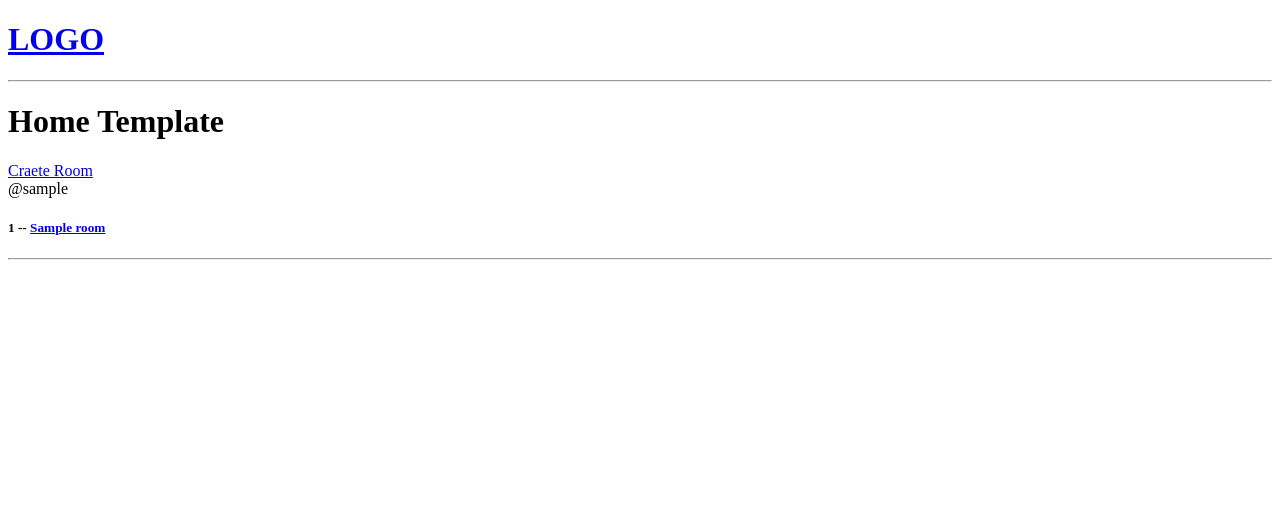
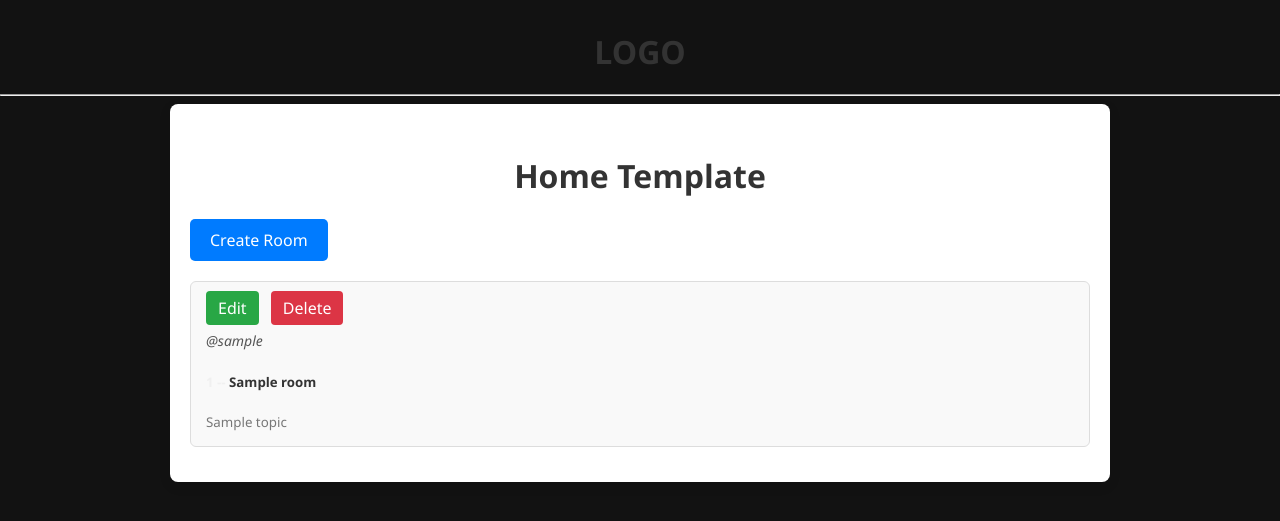
Before and after one commit to Sumit-Prasad01/StudyBud, a Django app: page / in a window 1280 px wide. Shown: the top 521 px of the page. Run offline with Django 5.2, Linux system fonts and the light colour scheme; tables that the repository leaves empty hold one stand-in row (values such as "Sample post").

Commit message:
Implement CRUD functionality for Room model; update views, templates, and routing

```diff
--- a/studybud/base/models.py
+++ b/studybud/base/models.py
@@ -23,6 +23,9 @@ class Room(models.Model):
     def __str__(self):
         return self.name
 
+    class Meta:
+        ordering = ['-updated', '-created']
+
 
 class Message(models.Model):
     user = models.ForeignKey(User, on_delete = models.CASCADE)
--- a/studybud/base/templates/base/home.html
+++ b/studybud/base/templates/base/home.html
@@ -2,16 +2,128 @@
 
 {% block content %}
 
-<h1>Home Template</h1>
-<div>
-    <a href="{% url 'create-room' %}">Craete Room</a>
+<style>
+    body {
+        font-family: 'Segoe UI', Tahoma, Geneva, Verdana, sans-serif;
+        background-color: #f4f4f4;
+        margin: 0;
+        padding: 0;
+    }
+    body {
+        background-color: #121212; /* Dark background */
+        color: #f0f0f0;             /* Light text for readability */
+        margin: 0;
+        font-family: 'Segoe UI', Tahoma, Geneva, Verdana, sans-serif;
+      }
+
+      a {
+        color: #00bfff;
+        text-decoration: none;
+      }
+
+      a:hover {
+        text-decoration: underline;
+      }
+
+    h1 {
+        text-align: center;
+        margin-top: 30px;
+        color: #333;
+    }
+
+    .container {
+        max-width: 900px;
+        margin: auto;
+        padding: 20px;
+        background-color: #fff;
+        border-radius: 8px;
+        box-shadow: 0 4px 12px rgba(0,0,0,0.1);
+    }
+
+    .create-link {
+        display: inline-block;
+        margin-bottom: 20px;
+        padding: 10px 20px;
+        background-color: #007bff;
+        color: white;
+        text-decoration: none;
+        border-radius: 5px;
+        transition: background-color 0.3s ease;
+    }
+
+    .create-link:hover {
+        background-color: #0056b3;
+    }
+
+    .room {
+        padding: 15px;
+        border: 1px solid #ddd;
+        border-radius: 6px;
+        margin-bottom: 15px;
+        background-color: #f9f9f9;
+    }
+
+    .room h5 a {
+        color: #333;
+        text-decoration: none;
+        font-weight: 600;
+    }
+
+    .room small {
+        display: block;
+        color: #777;
+        margin-top: 5px;
+    }
+
+    .room span {
+        color: #555;
+        font-size: 14px;
+        font-style: italic;
+    }
+
+    .room-buttons {
+        margin-bottom: 10px;
+    }
+
+    .room-buttons a {
+        padding: 6px 12px;
+        margin-right: 8px;
+        text-decoration: none;
+        border: none;
+        border-radius: 4px;
+        color: white;
+        background-color: #28a745;
+        transition: background-color 0.3s ease;
+    }
+
+    .room-buttons a:hover {
+        background-color: #1e7e34;
+    }
+
+    .room-buttons a.delete {
+        background-color: #dc3545;
+    }
+
+    .room-buttons a.delete:hover {
+        background-color: #c82333;
+    }
+</style>
+
+<div class="container">
+    <h1>Home Template</h1>
+
+    <a class="create-link" href="{% url 'create-room' %}">Create Room</a>
+
     <div>
         {% for room in rooms %}
-            <div>
-                <span>@{{room.host.username}}</span>
-                <h5>{{room.id}} -- <a href="{% url 'room' room.id %}">{{room.name}}</a></h5>
-                <small>{{room.tpoic.name}}</small>
-                <hr>
+            <div class="room">
+                <div class="room-buttons">
+                    <a href="{% url 'update-room' room.id %}">Edit</a>
+                    <a href="{% url 'delete-room' room.id %}" class="delete">Delete</a>
+                </div>
+                <span>@{{ room.host.username }}</span>
+                <h5>{{ room.id }} -- <a href="{% url 'room' room.id %}">{{ room.name }}</a></h5>
+                <small>{{room.topic.name}}</small>
             </div>
         {% endfor %}
     </div>
--- a/studybud/base/templates/base/room_form.html
+++ b/studybud/base/templates/base/room_form.html
@@ -5,6 +5,7 @@
 <div>
     <form method="POST" action="">
         {% csrf_token %}
+        {{form.as_p}}
         <input type="submit" value="Submit"/>
     </form>
 </div>
--- a/studybud/base/urls.py
+++ b/studybud/base/urls.py
@@ -4,5 +4,7 @@ from . import views
 urlpatterns = [
     path("", views.home, name= 'home'),
     path("room/<str:pk>/", views.room, name= 'room'),
-    path("create-room/", views.create_room, name= 'create-room')
+    path("create-room/", views.create_room, name= 'create-room'),
+    path("update-room/<str:pk>/", views.update_room, name= 'update-room'),
+    path("delete-room/<str:pk>/", views.delete_room, name= 'delete-room'),
 ]
--- a/studybud/base/views.py
+++ b/studybud/base/views.py
@@ -1,6 +1,7 @@
-from django.shortcuts import render
+from django.shortcuts import render, redirect
 from django.http import HttpResponse
 from .models import Room
+from .forms import RoomForm
 
 # Create your views here.
 
@@ -16,5 +17,34 @@ def room(request, pk):
     return render(request, 'base/room.html',context)
 
 def create_room(request):
-    context = {}
+    form = RoomForm()
+
+    if request.method == 'POST':
+        form = RoomForm(request.POST)
+        if form.is_valid():
+            form.save()
+            return redirect('home')
+
+    context = {'form' : form}
     return render(request, 'base/room_form.html', context)
+
+
+
+def update_room(request, pk):
+    room = Room.objects.get(id = pk)
+    form = RoomForm(instance = room)
+
+    if request.method == 'POST':
+        form = RoomForm(request.POST, instance = room)
+        if form.is_valid:
+            form.save()
+            return redirect('home')
+    context = {'form' : form}
+    return render(request, 'base/room_form.html', context)
+
+def delete_room(request, pk):
+    room = Room.objects.get(id = pk)
+    if request.method == 'POST':
+        room.delete()
+        return redirect('home')
+    return render(request, 'base/delete.html', {'obj' : room})
--- a/studybud/templates/main.html
+++ b/studybud/templates/main.html
@@ -1,14 +1,19 @@
 <!DOCTYPE html>
 <html lang="en">
-<head>
-    <meta charset="UTF-8">
-    <meta name="viewport" content="width=device-width, initial-scale=1.0">
+  <head>
+    <meta charset="UTF-8" />
+    <meta name="viewport" content="width=device-width, initial-scale=1.0" />
     <title>StudyBud</title>
-</head>
-<body>
+
+    <!-- 🔽 Add your CSS here -->
+    <style>
+
+    </style>
+  </head>
+
+  <body>
     {% include 'navbar.html' %}
     {% block content %}
-
     {% endblock %}
-</body>
+  </body>
 </html>
```
Also changed, not shown: studybud/base/forms.py (added, +7 -0 lines), studybud/base/templates/base/delete.html (added, +13 -0 lines).
